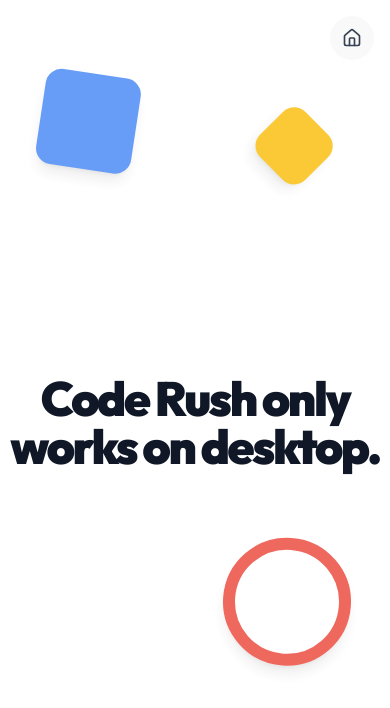
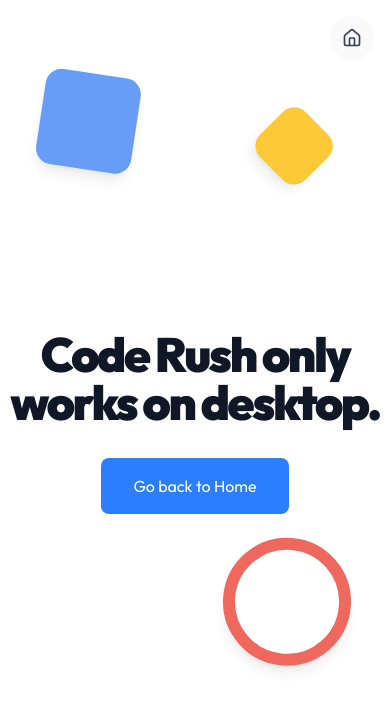
Before and after one commit to gdg-pup-webdev/code-rush, a Next.js app: page /spark-rush in a window 390 px wide. Shown: the top 708 px of the page. Built offline with nearby package versions, Linux system fonts and the light colour scheme.

Commit message:
feat: added go back to home button on mobile

```diff
--- a/src/components/SparkRush/SparkRush.tsx
+++ b/src/components/SparkRush/SparkRush.tsx
@@ -268,10 +268,10 @@
             delay={1.5}
           />
         </div>
-        <div className="flex-grow flex items-center justify-center">
-          <div className="hover:scale-105 transition-all duration-300">
+        <div className="flex-grow flex flex-col items-center justify-center">
+          <div className="hover:scale-105 transition-all duration-300 text-center">
             <motion.h1
-              className="text-5xl md:text-7xl font-black tracking-tighter text-center"
+              className="text-5xl md:text-7xl font-black tracking-tighter"
               initial={{ scale: 0.9, opacity: 0 }}
               animate={{ scale: 1, opacity: 1 }}
               transition={{
@@ -282,6 +282,11 @@
             >
               Code Rush only works on desktop.
             </motion.h1>
+            <Link href="/" className="mt-8 inline-block">
+              <button className="px-8 py-4 bg-blue-500 text-white rounded-lg hover:bg-blue-600 transition-colors duration-300">
+                Go back to Home
+              </button>
+            </Link>
           </div>
         </div>
       </div>
```
